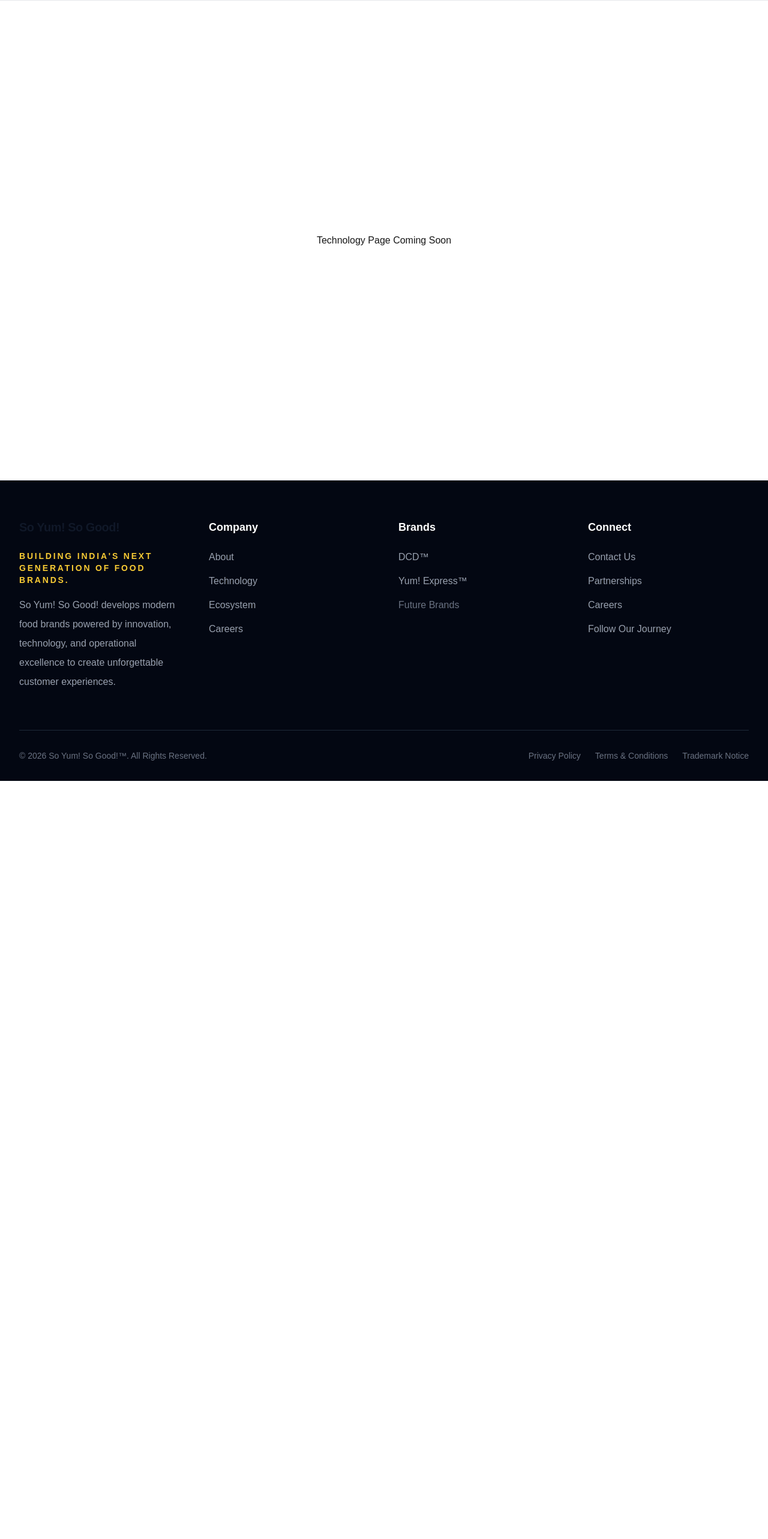
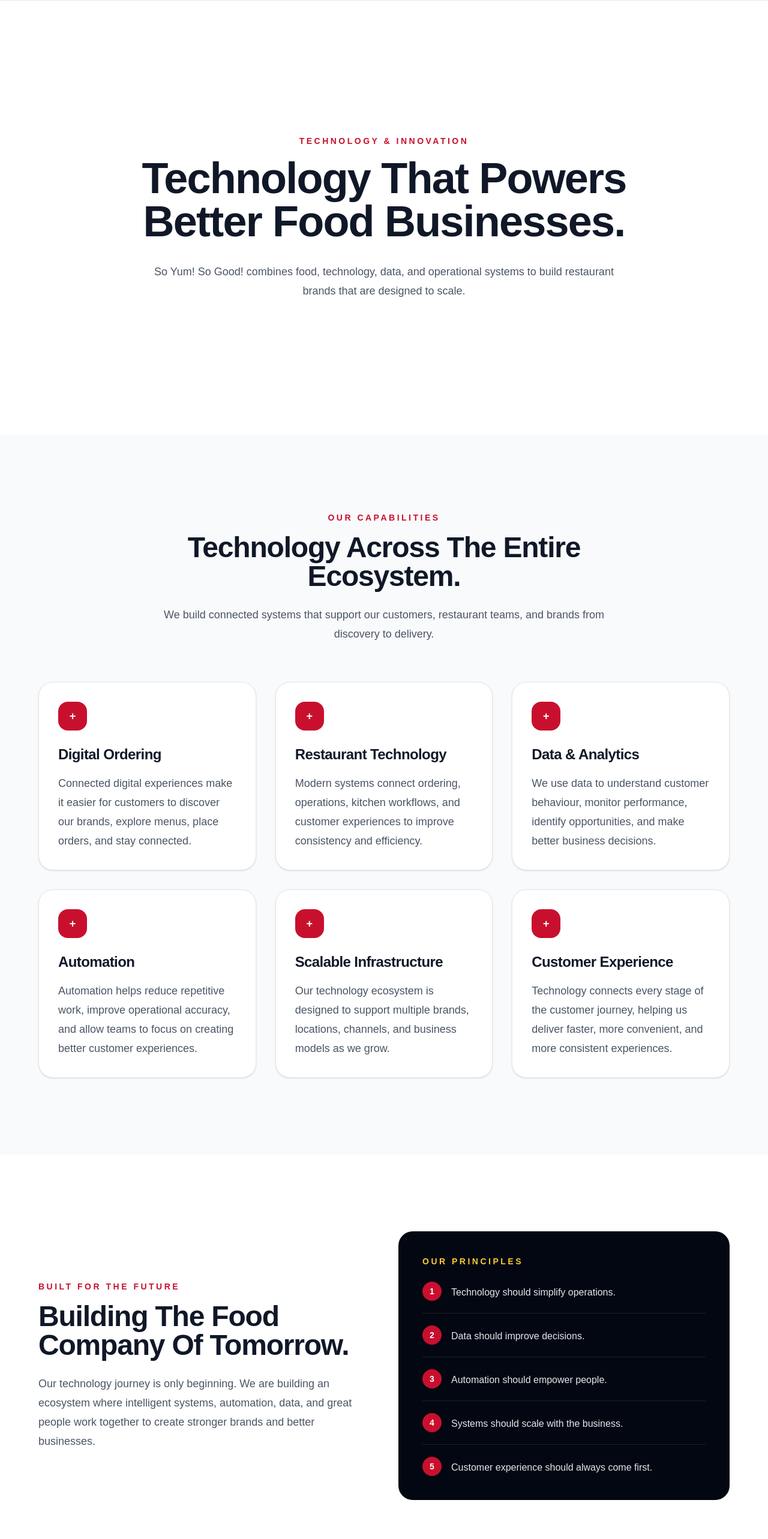
Before and after one commit to soyumsogood/soyumsogood, a Next.js app: page /technology in a window 1280 px wide. Shown: the part 120-2686 px from the top of the page at 60% size. Before the commit the page ends 1422 px from the top, so only its background shows below. Built offline with nearby package versions, Linux system fonts and the light colour scheme.

Commit message:
feat: build technology page

```diff
--- a/src/app/technology/page.tsx
+++ b/src/app/technology/page.tsx
@@ -1,7 +1,19 @@
+import TechnologyHero from "@/components/technology/TechnologyHero";
+import Capabilities from "@/components/technology/Capabilities";
+import Innovation from "@/components/technology/Innovation";
+
+export const metadata = {
+  title: "Technology | So Yum! So Good!",
+  description:
+    "Discover how So Yum! So Good! uses technology, data, automation, and operational systems to build scalable food brands.",
+};
+
 export default function TechnologyPage() {
   return (
-    <main className="min-h-screen flex items-center justify-center">
-      <h1>Technology Page Coming Soon</h1>
+    <main>
+      <TechnologyHero />
+      <Capabilities />
+      <Innovation />
     </main>
   );
 }
--- a/src/components/technology/Capabilities.tsx
+++ b/src/components/technology/Capabilities.tsx
@@ -0,0 +1,48 @@
+import Section from "@/components/ui/Section";
+import Container from "@/components/ui/Container";
+import { Eyebrow, H2, H3, Body } from "@/components/ui/Typography";
+import { technology } from "@/data/technology/technology";
+
+export default function Capabilities() {
+  return (
+    <Section className="bg-gray-50">
+      <Container>
+        <div className="mx-auto max-w-3xl text-center">
+          <Eyebrow className="mb-4">
+            Our Capabilities
+          </Eyebrow>
+
+          <H2 className="mb-6">
+            Technology Across The Entire Ecosystem.
+          </H2>
+
+          <Body>
+            We build connected systems that support our customers, restaurant
+            teams, and brands from discovery to delivery.
+          </Body>
+        </div>
+
+        <div className="mt-16 grid gap-8 md:grid-cols-2 lg:grid-cols-3">
+          {technology.capabilities.map((capability) => (
+            <div
+              key={capability.title}
+              className="rounded-3xl border border-gray-200 bg-white p-8 shadow-sm transition duration-300 hover:-translate-y-1 hover:shadow-lg"
+            >
+              <div className="mb-6 flex h-12 w-12 items-center justify-center rounded-2xl bg-[#C8102E] text-lg font-bold text-white">
+                +
+              </div>
+
+              <H3 className="mb-4">
+                {capability.title}
+              </H3>
+
+              <Body className="text-gray-600">
+                {capability.description}
+              </Body>
+            </div>
+          ))}
+        </div>
+      </Container>
+    </Section>
+  );
+}
--- a/src/components/technology/Innovation.tsx
+++ b/src/components/technology/Innovation.tsx
@@ -0,0 +1,51 @@
+import Section from "@/components/ui/Section";
+import Container from "@/components/ui/Container";
+import { Eyebrow, H2, Body } from "@/components/ui/Typography";
+import { technology } from "@/data/technology/technology";
+
+export default function Innovation() {
+  return (
+    <Section className="bg-white">
+      <Container>
+        <div className="grid gap-12 lg:grid-cols-2 lg:items-center">
+          <div>
+            <Eyebrow className="mb-4">
+              {technology.innovation.eyebrow}
+            </Eyebrow>
+
+            <H2 className="mb-6">
+              {technology.innovation.title}
+            </H2>
+
+            <Body className="max-w-2xl">
+              {technology.innovation.description}
+            </Body>
+          </div>
+
+          <div className="rounded-3xl bg-gray-950 p-8 text-white md:p-10">
+            <p className="mb-6 text-sm font-semibold uppercase tracking-[0.25em] text-[#F8CB34]">
+              Our Principles
+            </p>
+
+            <div className="space-y-5">
+              {technology.innovation.principles.map((principle, index) => (
+                <div
+                  key={principle}
+                  className="flex items-start gap-4 border-b border-white/10 pb-5 last:border-0 last:pb-0"
+                >
+                  <span className="flex h-8 w-8 shrink-0 items-center justify-center rounded-full bg-[#C8102E] text-sm font-bold">
+                    {index + 1}
+                  </span>
+
+                  <p className="pt-1 text-base leading-7 text-gray-200">
+                    {principle}
+                  </p>
+                </div>
+              ))}
+            </div>
+          </div>
+        </div>
+      </Container>
+    </Section>
+  );
+}
--- a/src/components/technology/TechnologyHero.tsx
+++ b/src/components/technology/TechnologyHero.tsx
@@ -0,0 +1,26 @@
+import Section from "@/components/ui/Section";
+import Container from "@/components/ui/Container";
+import { Eyebrow, H1, Body } from "@/components/ui/Typography";
+import { technology } from "@/data/technology/technology";
+
+export default function TechnologyHero() {
+  return (
+    <Section className="bg-white">
+      <Container>
+        <div className="mx-auto max-w-4xl py-16 text-center md:py-24">
+          <Eyebrow className="mb-4">
+            {technology.hero.eyebrow}
+          </Eyebrow>
+
+          <H1 className="mb-8">
+            {technology.hero.title}
+          </H1>
+
+          <Body className="mx-auto max-w-3xl text-lg leading-8">
+            {technology.hero.description}
+          </Body>
+        </div>
+      </Container>
+    </Section>
+  );
+}
--- a/src/data/technology/technology.ts
+++ b/src/data/technology/technology.ts
@@ -0,0 +1,68 @@
+export const technology = {
+  hero: {
+    eyebrow: "Technology & Innovation",
+    title: "Technology That Powers Better Food Businesses.",
+    description:
+      "So Yum! So Good! combines food, technology, data, and operational systems to build restaurant brands that are designed to scale.",
+  },
+
+  philosophy: {
+    title: "Technology With a Purpose",
+    description:
+      "We believe technology should make great food businesses simpler, faster, smarter, and more consistent. From the way customers discover and order food to the way teams operate restaurants, technology is built into the foundation of our ecosystem.",
+  },
+
+  capabilities: [
+    {
+      title: "Digital Ordering",
+      description:
+        "Connected digital experiences make it easier for customers to discover our brands, explore menus, place orders, and stay connected.",
+    },
+    {
+      title: "Restaurant Technology",
+      description:
+        "Modern systems connect ordering, operations, kitchen workflows, and customer experiences to improve consistency and efficiency.",
+    },
+    {
+      title: "Data & Analytics",
+      description:
+        "We use data to understand customer behaviour, monitor performance, identify opportunities, and make better business decisions.",
+    },
+    {
+      title: "Automation",
+      description:
+        "Automation helps reduce repetitive work, improve operational accuracy, and allow teams to focus on creating better customer experiences.",
+    },
+    {
+      title: "Scalable Infrastructure",
+      description:
+        "Our technology ecosystem is designed to support multiple brands, locations, channels, and business models as we grow.",
+    },
+    {
+      title: "Customer Experience",
+      description:
+        "Technology connects every stage of the customer journey, helping us deliver faster, more convenient, and more consistent experiences.",
+    },
+  ],
+
+  innovation: {
+    eyebrow: "Built For The Future",
+    title: "Building The Food Company Of Tomorrow.",
+    description:
+      "Our technology journey is only beginning. We are building an ecosystem where intelligent systems, automation, data, and great people work together to create stronger brands and better businesses.",
+    principles: [
+      "Technology should simplify operations.",
+      "Data should improve decisions.",
+      "Automation should empower people.",
+      "Systems should scale with the business.",
+      "Customer experience should always come first.",
+    ],
+  },
+
+  cta: {
+    title: "Technology Is Part Of How We Build.",
+    description:
+      "We are continuously investing in technology, systems, and people to create the next generation of food brands.",
+    button: "Explore Our Brands",
+  },
+} as const;
```
